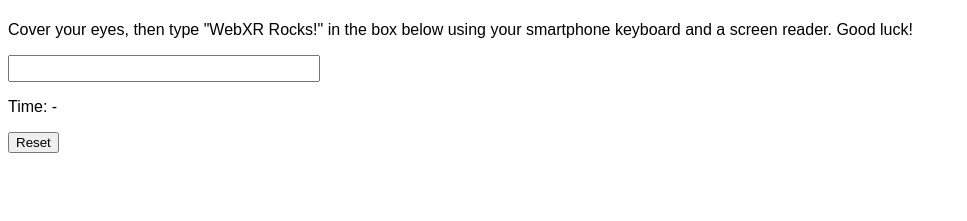
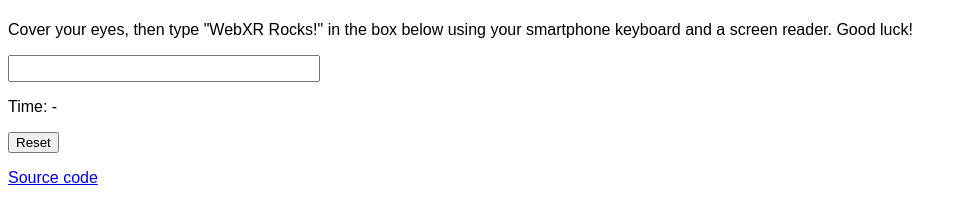
Before and after one commit to urish/webxr-rocks-challenge, a plain HTML site: page index.html in a window 1280 px wide. Shown: the part 59-280 px from the top of the page, without its empty margins (0-967 px from the left). Drawn offline with Linux system fonts and the light colour scheme.

Commit message:
feat: add link to Github

```diff
--- a/index.html
+++ b/index.html
@@ -34,6 +34,11 @@
         Time: <span id="timer">-</id>
     </div>
     <button onclick="resetTimer()">Reset</button>
+    <div>
+        <p>
+            <a href="https://github.com/urish/webxr-rocks-challenge" target="_blank">Source code</a>
+        </p>
+    </div>
     <script>
         const timerDiv = document.querySelector('#timer');
         const challengeInput = document.querySelector('#challengeInput');
```
